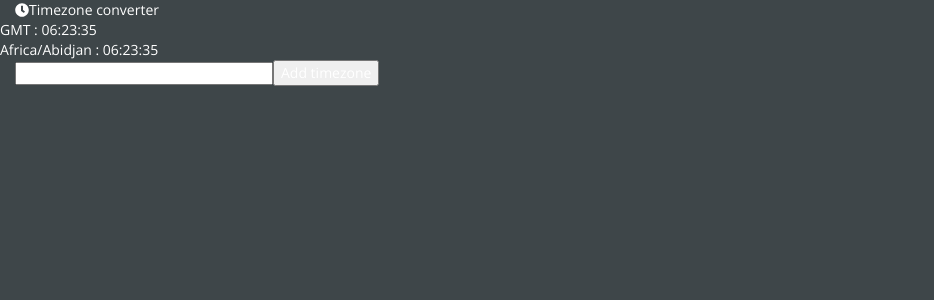
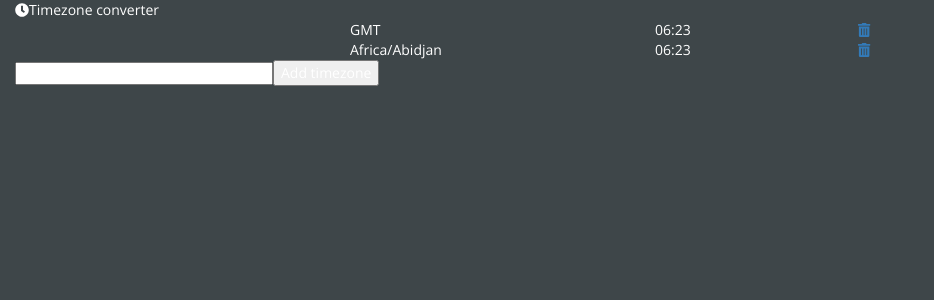
Before and after one commit to szymonkups/timezones, a React (Create React App) app: page / in a window 1280 px wide. Shown: the top 300 px of the page, without its empty margins (0-934 px from the left). Built offline with nearby package versions, Linux system fonts and the light colour scheme.

Commit message:
Styled timezone list.

```diff
--- /dev/null
+++ b/src/components/Timezone/Timezone.css
@@ -0,0 +1,37 @@
+:local .timezone {
+	background-color: #2e2e30;
+	border-radius: 10px;
+	margin-top: 10px;
+	padding: 0;
+}
+
+
+:local .name {
+	font-size: 14px;
+	font-weight: 700;
+	color: #23a96e;
+	padding: 10px 15px;
+}
+
+:local .time {
+	height: 40px;
+	text-align: center;
+	font-size: 26px;
+	background-color: #23a96e;
+}
+
+:local .button {
+	display: block;
+	padding: 0;
+	height: 40px;
+	text-align: center;
+	line-height: 40px;
+	color: #717171;
+	border-radius: 0 10px 10px 0;
+	cursor: pointer;
+}
+
+:local .button:hover {
+	background-color: #d7404f;
+	color: white;
+}
--- a/src/components/Timezone/Timezone.js
+++ b/src/components/Timezone/Timezone.js
@@ -1,8 +1,19 @@
 import React from 'react';
 import { getTimeInZone } from '../../utils/timezones';
+import styles from './Timezone.css';
 
 export default props => (
-	<li>
-		{ props.name } : { getTimeInZone( props.time, props.name ) }
+	<li className="row ">
+		<div className={ 'row col-md-6 col-md-offset-3 ' + styles.timezone }>
+			<div className={ 'col-sm-6 ' + styles.name } >
+				{ props.name }
+			</div>
+			<div className={ 'col-sm-4 ' + styles.time }>
+				{ getTimeInZone( props.time, props.name ) }
+			</div>
+			<a className={ 'col-sm-2 ' + styles.button }>
+				<i className="fas fa-trash-alt"></i>
+			</a>
+		</div>
 	</li>
 );
--- a/src/components/TimezoneList/TimezoneList.css
+++ b/src/components/TimezoneList/TimezoneList.css
@@ -1,3 +1,3 @@
 :local .list {
-	margin-top: 46px;
+	margin-top: 55px;
 }
--- a/src/components/TimezoneList/TimezoneList.js
+++ b/src/components/TimezoneList/TimezoneList.js
@@ -9,7 +9,7 @@ export default props => {
 	);
 
 	return (
-		<ul className={ [ 'row', 'justify-content-center', styles.list ].join( ' ' ) }>
+		<ul className={ styles.list }>
 			{ timezones }
 		</ul>
 	);
--- a/src/utils/timezones.js
+++ b/src/utils/timezones.js
@@ -24,7 +24,7 @@ export function getCurrentTime() {
 }
 
 export function getTimeInZone( time, zone ) {
-	return moment( time ).tz( zone ).format( 'HH:mm:ss' );
+	return moment( time ).tz( zone ).format( 'HH:mm' );
 }
 
 export function getAllTimezones() {
```
